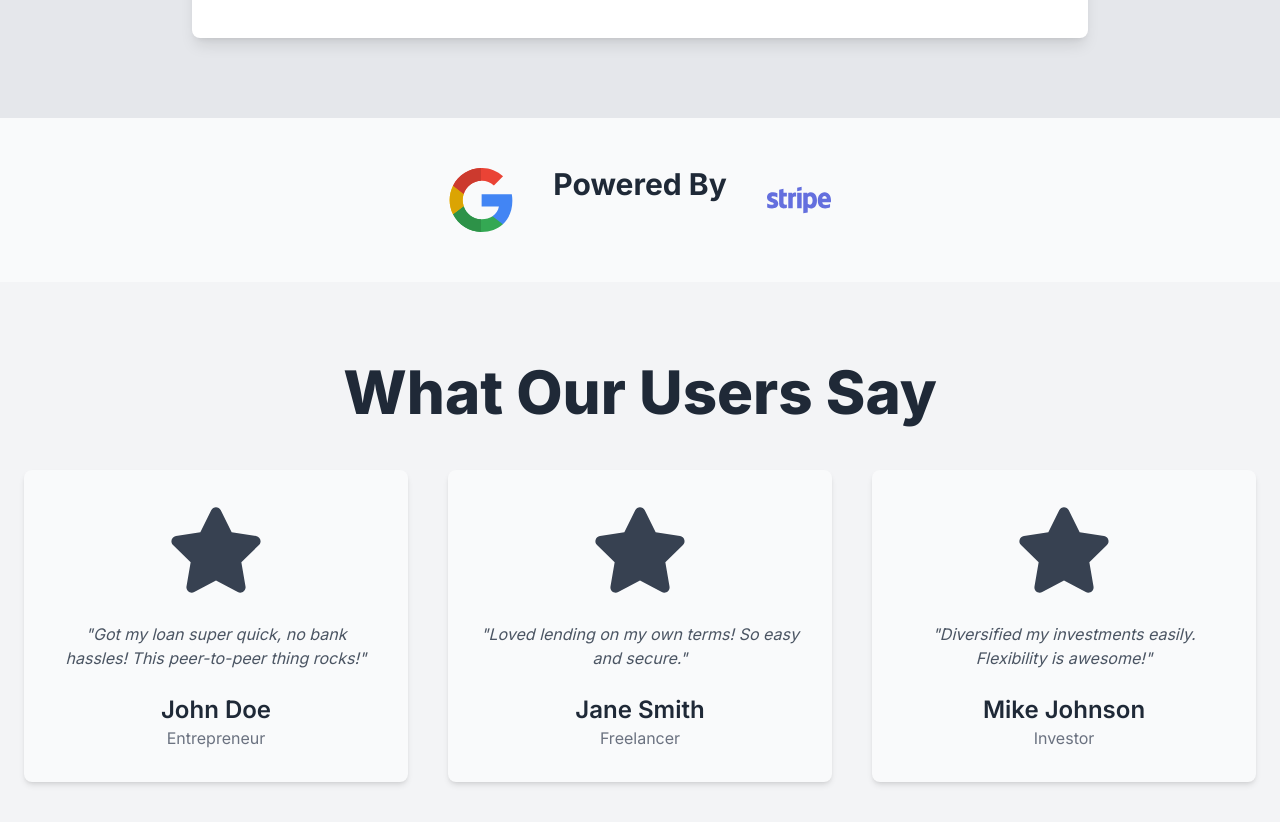
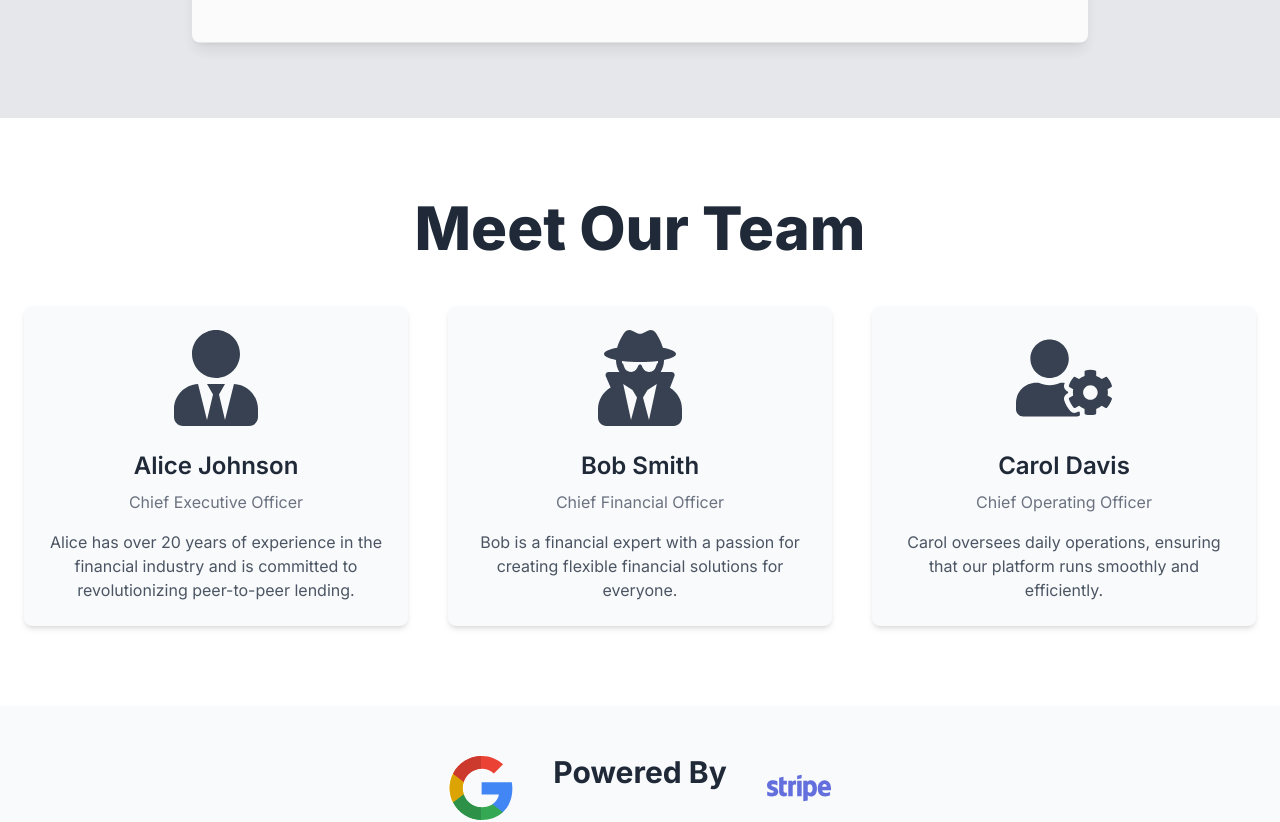
Before and after one commit to AritraRoy0/GFY, a Next.js app in the folder client/: page / in a window 1280 px wide. Shown: the part 1406-2228 px from the top of the page. Built offline with nearby package versions, Linux system fonts and the light colour scheme.

Commit message:
Client: DashBoard3

```diff
--- a/client/src/app/page.tsx
+++ b/client/src/app/page.tsx
@@ -543,6 +543,63 @@ const PoweredBy: React.FC = () => {
 	);
 };
 
+import { FaUserTie, FaUserSecret, FaUserCog } from "react-icons/fa";
+
+interface TeamMember {
+	name: string;
+	title: string;
+	icon: JSX.Element;
+	bio: string;
+}
+
+const teamMembers: TeamMember[] = [
+	{
+		name: "Alice Johnson",
+		title: "Chief Executive Officer",
+		icon: <FaUserTie className="text-gray-700 w-24 h-24 mx-auto mb-6" />,
+		bio: "Alice has over 20 years of experience in the financial industry and is committed to revolutionizing peer-to-peer lending.",
+	},
+	{
+		name: "Bob Smith",
+		title: "Chief Financial Officer",
+		icon: <FaUserSecret className="text-gray-700 w-24 h-24 mx-auto mb-6" />,
+		bio: "Bob is a financial expert with a passion for creating flexible financial solutions for everyone.",
+	},
+	{
+		name: "Carol Davis",
+		title: "Chief Operating Officer",
+		icon: <FaUserCog className="text-gray-700 w-24 h-24 mx-auto mb-6" />,
+		bio: "Carol oversees daily operations, ensuring that our platform runs smoothly and efficiently.",
+	},
+];
+
+const Team: React.FC = () => {
+	return (
+		<section className="py-20 px-6 bg-white">
+			<div className="max-w-7xl mx-auto text-center">
+				<h2 className="text-5xl md:text-6xl font-extrabold text-gray-800 mb-12">
+					Meet Our Team
+				</h2>
+				<div className="grid grid-cols-1 md:grid-cols-3 gap-10">
+					{teamMembers.map((member, index) => (
+						<div
+							key={index}
+							className="bg-gray-50 shadow-md rounded-lg p-6 hover:shadow-2xl transition duration-500"
+						>
+							<div className="mb-6">{member.icon}</div>
+							<h3 className="text-2xl font-semibold text-gray-800 mb-2">
+								{member.name}
+							</h3>
+							<p className="text-gray-500 mb-4">{member.title}</p>
+							<p className="text-gray-600">{member.bio}</p>
+						</div>
+					))}
+				</div>
+			</div>
+		</section>
+	);
+};
+
 // Main Landing Page Component
 const LandingPage: React.FC = () => {
 	return (
@@ -559,6 +616,7 @@ const LandingPage: React.FC = () => {
 			<Header />
 			<Hero />
 			<Features />
+			<Team />
 			<PoweredBy />
 			<Testimonials />
 			<CallToAction />
```
